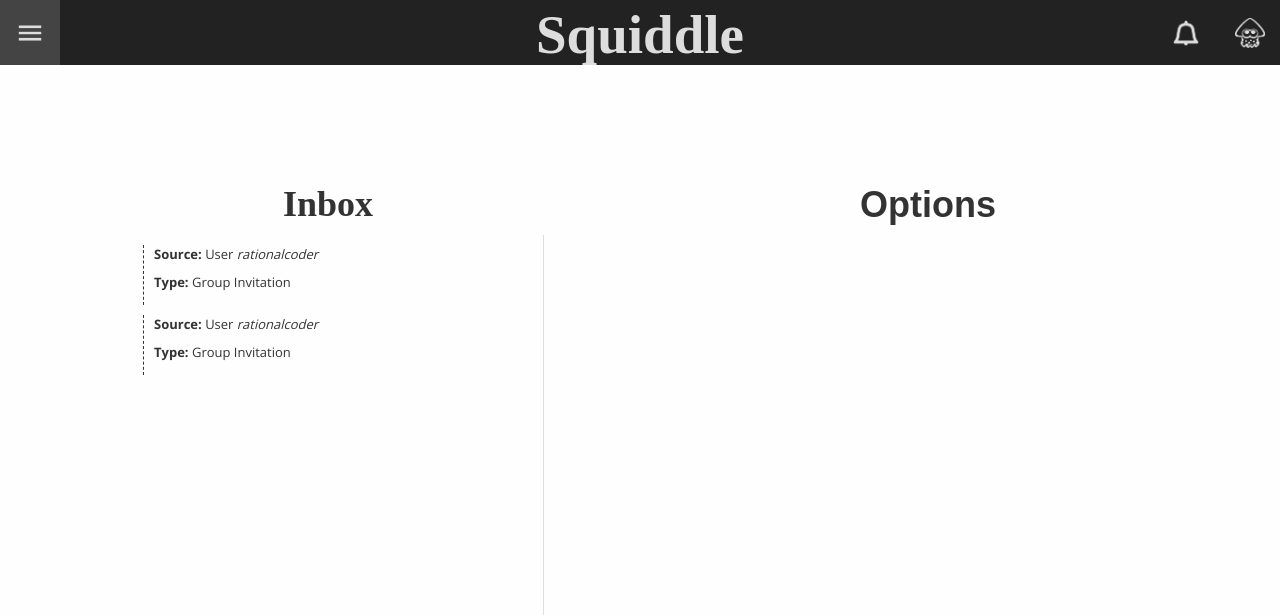
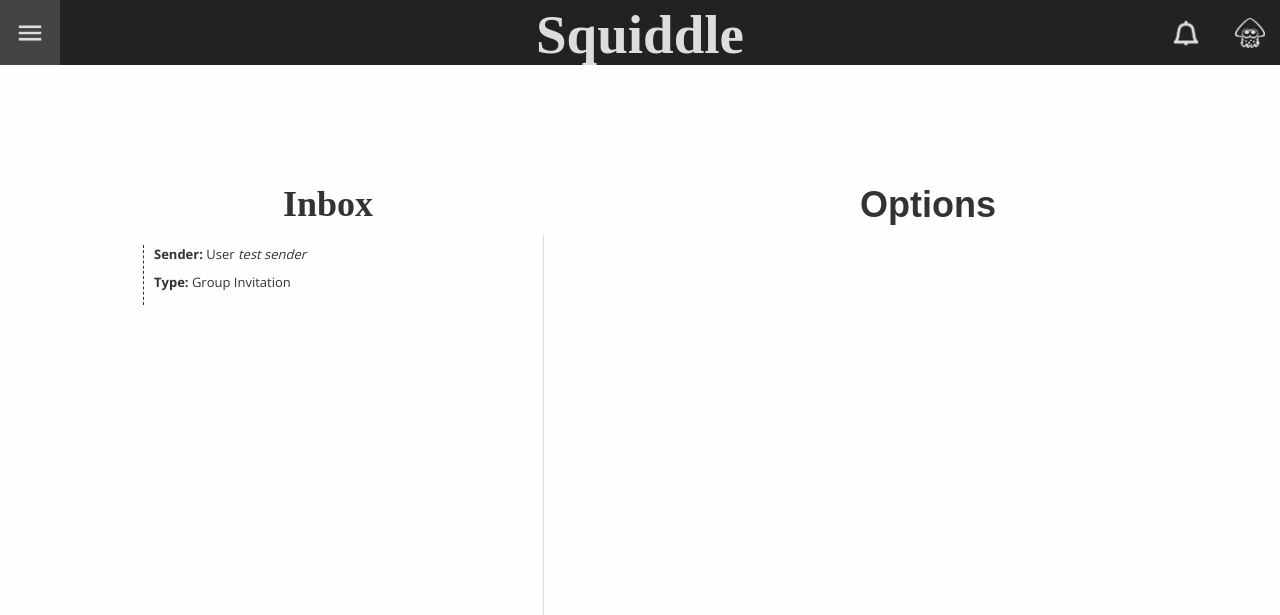
Before and after one commit to squiddle-online/squiddle, a Django app: page /notifications/ in a window 1280 px wide. Shown: the top 615 px of the page. Run offline with Django 3.2, Linux system fonts and the light colour scheme; a user stored in the database is signed in; some libraries are stand-ins or nearby versions; some web fonts are replaced.

Commit message:
Notifications are pulled and displayed properly.

```diff
--- a/squiddle/squiddle_app/rest_data.py
+++ b/squiddle/squiddle_app/rest_data.py
@@ -1,6 +1,7 @@
 from enum import IntEnum, unique
 from django.http import JsonResponse
 from squiddle_app import models
+import json
 
 
 @unique
@@ -130,9 +131,9 @@ class Notification:
     def get_receiver(self):
         return self.json['receiver']
 
-    def to_json_response(self):
+    def json_dict(self):
         assert Notification.__has_valid_json(self.json), 'JSON representation not complete.'
-        return JsonResponse(self.json, safe=False)
+        return self.json
 
     @classmethod
     def __has_valid_json(cls, json):
@@ -140,7 +141,7 @@ class Notification:
             if isinstance(v, dict):
                 if not Notification.__has_valid_json(v):
                     return False
-            if not v:
+            if v is None:
                 return False
         return True
 
@@ -149,8 +150,8 @@ class InvitationNotification(Notification):
     def __init__(self, **kwargs):
         kwargs['type'] = models.Notification.Type.INVITATION
         kwargs['data'] = {
-            'group_name': kwargs['group_name'],
-            'group_id': kwargs['group_id'],
+            'groupName': kwargs['group_name'],
+            'groupId': kwargs['group_id'],
         }
         super().__init__(**kwargs)
 
@@ -168,6 +169,21 @@ class InvitationAcceptNotification(Notification):
     def __init__(self, **kwargs):
         kwargs['type'] = models.Notification.Type.INVITATION_ACCEPTED
         kwargs['data'] = {
-            'sender_name': kwargs['sender_name'],
+            'senderName': kwargs['sender_name'],
         }
         super().__init__(**kwargs)
+
+
+class NotificationList:
+    def __init__(self):
+        self.json = {
+            'notificationList': []
+        }
+
+        self.list = self.json['notificationList']
+
+    def add(self, notification):
+        self.list.append(notification.json_dict())
+
+    def to_json_response(self):
+        return JsonResponse(self.json, safe=False)
--- a/squiddle/squiddle_app/services.py
+++ b/squiddle/squiddle_app/services.py
@@ -21,9 +21,12 @@ def free_time(request):
 @csrf_exempt
 def notifications(request):
     if request.method == 'GET':
-        return rest_data.InvitationNotification(sender='test sender', receiver='test receiver',
-                                                group_id=0, group_name='test group name').to_json_response()
-    return HttpResponse()
+        notification_list = rest_data.NotificationList()
+        notification_list.add(rest_data.InvitationNotification(sender='test sender', receiver='test receiver',
+                                                               group_id=0, group_name='test group name'))
+        return notification_list.to_json_response()
+    else:
+        return HttpResponse()
 
 
 @csrf_exempt
--- a/squiddle/squiddle_app/static/view_notifications.css
+++ b/squiddle/squiddle_app/static/view_notifications.css
@@ -37,6 +37,11 @@
 
 .notification .title {
     font-weight: bold;
+    pointer-events: none;
+}
+
+.notification .text {
+    pointer-events: none;
 }
 
 .notification:hover {
--- /dev/null
+++ b/squiddle/squiddle_app/static/view_notifications.js
@@ -0,0 +1,96 @@
+const NotificationType = {
+    INVITATION: 0,
+    INVITATION_ACCEPT: 1,
+    INVITATION_DECLINE: 2,
+
+    toString: function(type) {
+        switch(type) {
+        case this.INVITATION: return "Group Invitation";
+        case this.INVITATION_ACCEPT: return "Invitation Accept";
+        case this.INVITATION_DECLINE: return "Invitation Decline";
+        default: return "Unknown";
+        }
+    }
+};
+
+var jsonResult = null;
+var selectedNotification = null;
+var notificationListElement = null;
+
+window.addEventListener("load", function() {
+    notificationListElement = document.getElementById("notification-list");
+    pullNotifications();
+});
+
+function pullNotifications() {
+    notificationRequest = new XMLHttpRequest();
+
+    notificationRequest.onreadystatechange = function() {
+        if (this.readyState == 4 && this.status == 200) {
+            jsonResult = JSON.parse(this.responseText);
+            populateNotifications();
+        }
+    }
+
+    notificationRequest.open("GET", "/services/notifications/", true);
+    notificationRequest.send();
+}
+
+function populateNotifications() {
+    for (let n of jsonResult.notificationList) {
+        let element = makeNotificationElement(n);
+        notificationListElement.appendChild(element);
+    }
+}
+
+function makeNotificationElement(notification, removalInfo) {
+// Making one of these:
+//
+// <div class="notification">
+//   <p class="title" style="display: inline-block;">Source:</p>
+//   <p style="display: inline-block;">User <i>rationalcoder</i></p>
+//   <br>
+//   <p class="title" style="display: inline-block;">Type:</p>
+//   <p style="display: inline-block;">Group Invitation</p>
+// </div>
+
+    let rootElement = document.createElement("div");
+    rootElement.setAttribute("class", "notification");
+    rootElement.onclick = function() {
+        selectNotification(this);
+    };
+
+    let senderLabel = document.createElement("p");
+    senderLabel.setAttribute("class", "title");
+    senderLabel.setAttribute("style", "display: inline-block;");
+    senderLabel.innerHTML = "Sender:&nbsp";
+
+    let sender = document.createElement("p");
+    sender.setAttribute("style", "display: inline-block;");
+    sender.setAttribute("class", "text");
+    sender.innerHTML = ("User <i>" + notification.sender + "</i>");
+
+    let br = document.createElement("br");
+
+    let typeLabel = document.createElement("p");
+    typeLabel.setAttribute("class", "title");
+    typeLabel.setAttribute("style", "display: inline-block;");
+    typeLabel.innerHTML = "Type:&nbsp";
+
+    let type = document.createElement("type");
+    type.setAttribute("class", "text");
+    type.setAttribute("style", "display: inline-block;");
+    type.innerHTML = NotificationType.toString(notification.type);
+
+    rootElement.appendChild(senderLabel);
+    rootElement.appendChild(sender);
+    rootElement.appendChild(br);
+    rootElement.appendChild(typeLabel);
+    rootElement.appendChild(type);
+
+    return rootElement;
+}
+
+function selectNotification(notification) {
+    console.log("selected notification");
+}
--- a/squiddle/squiddle_app/templates/view_notifications.html
+++ b/squiddle/squiddle_app/templates/view_notifications.html
@@ -4,9 +4,6 @@
 {% block links%}
 <link rel="stylesheet" type="text/css" href="{% static "centered_container.css" %}">
 <link rel="stylesheet" type="text/css" href="{% static "view_notifications.css" %}">
-{% endblock%}
-
-{% block js%}
 {% endblock%}
 
 {% block asv%}
@@ -17,23 +14,6 @@
         <h1 id="notification-list-title">Inbox</h1>
       </div>
       <div id="notification-list">
-
-        <div class="notification">
-          <p class="title" style="display: inline-block;">Source:</p>
-          <p style="display: inline-block;">User <i>rationalcoder</i></p>
-          <br>
-          <p class="title" style="display: inline-block;">Type:</p>
-          <p style="display: inline-block;">Group Invitation</p>
-        </div>
-
-        <div class="notification">
-          <p class="title" style="display: inline-block;">Source:</p>
-          <p style="display: inline-block;">User <i>rationalcoder</i></p>
-          <br>
-          <p class="title" style="display: inline-block;">Type:</p>
-          <p style="display: inline-block;">Group Invitation</p>
-        </div>
-
       </div>
     </div>
     <div id="notification-menu-container" class="col-xs-8">
@@ -46,3 +26,7 @@
   </div>
 </div>
 {% endblock%}
+
+{% block js%}
+<script type="text/JavaScript" src="{% static "view_notifications.js" %}"></script>
+{% endblock%}
```
